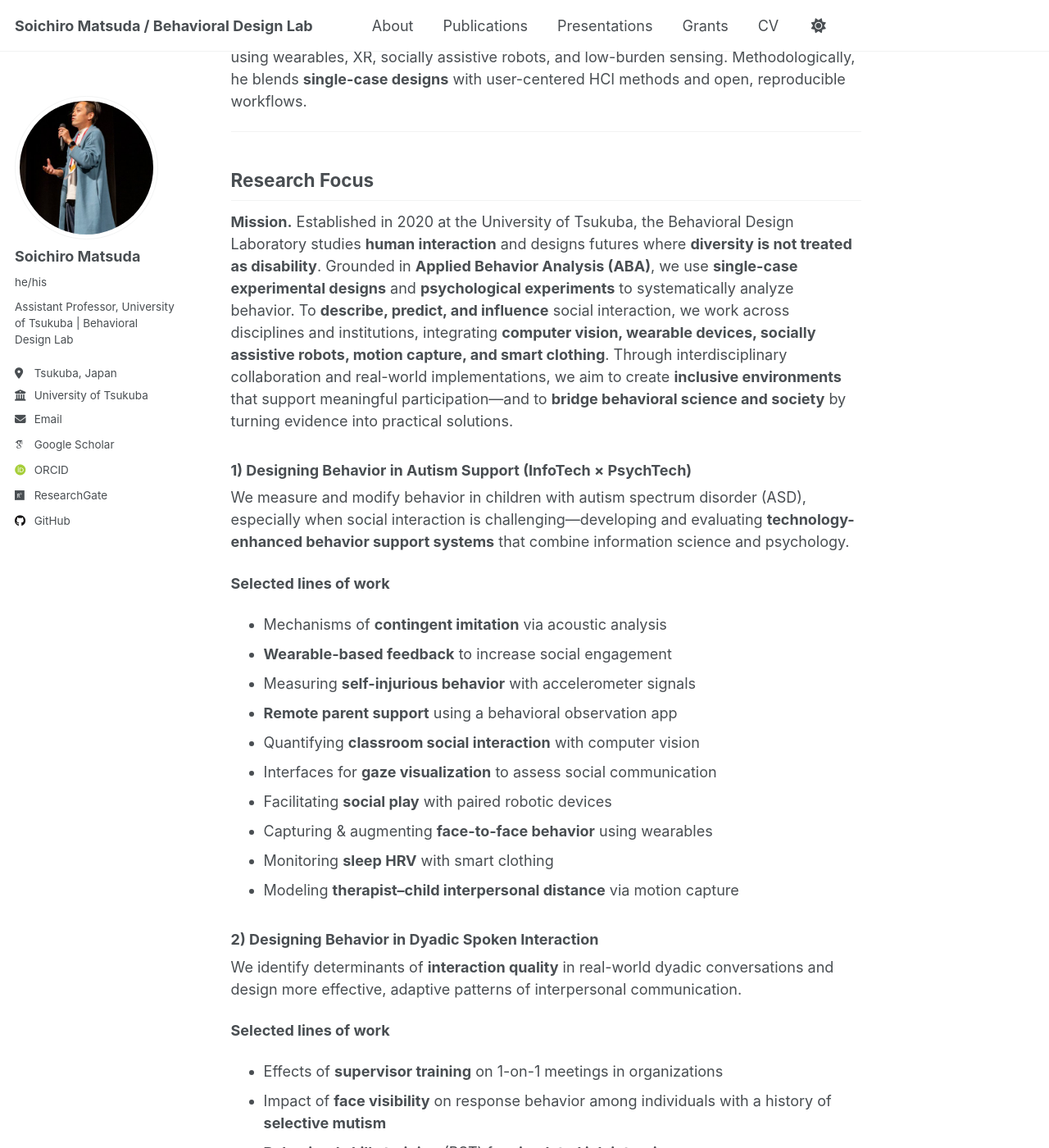
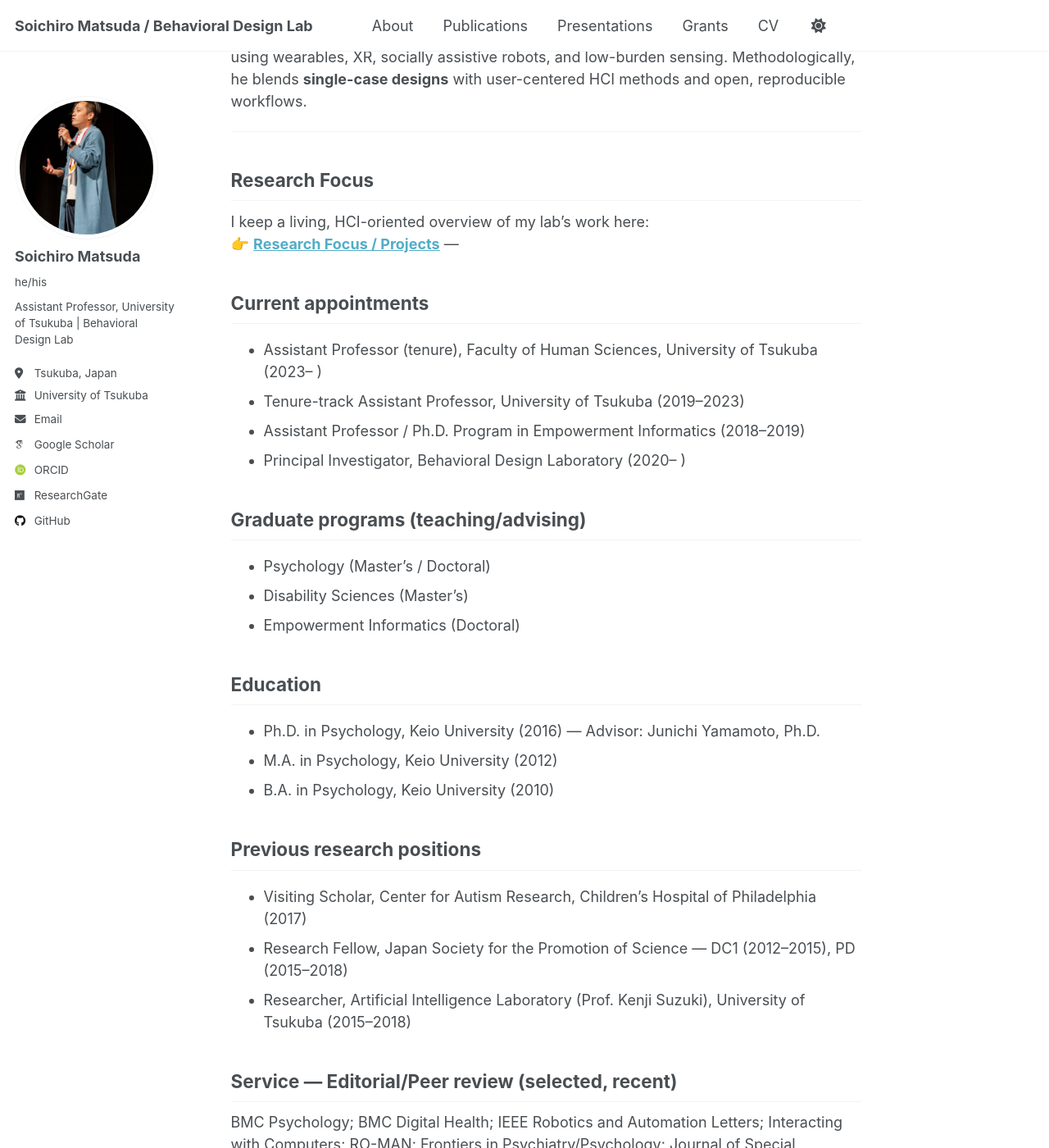
Before and after one commit to BehavioralDesignerMatsuda/BehavioralDesignerMatsuda.github.io, a Jekyll site: the page built from _pages/about.md, in a window 1280 px wide and 1400 px high, scrolled down 714 px. Shown: the whole window at 82% size. Built offline with Jekyll 4.4.1, drawn with Linux system fonts in a browser that asks for light colours; some web fonts are replaced; a script that is not in the unit is left out; some of the changed text lies outside the part shown.

Commit message:
Update about.md

```diff
--- a/_pages/about.md
+++ b/_pages/about.md
@@ -29,48 +29,8 @@ Soichiro Matsuda is an Assistant Professor at the University of Tsukuba and PI o
 ---
 
 ## Research Focus
-
-**Mission.** Established in 2020 at the University of Tsukuba, the Behavioral Design Laboratory studies **human interaction** and designs futures where **diversity is not treated as disability**. Grounded in **Applied Behavior Analysis (ABA)**, we use **single-case experimental designs** and **psychological experiments** to systematically analyze behavior. To **describe, predict, and influence** social interaction, we work across disciplines and institutions, integrating **computer vision, wearable devices, socially assistive robots, motion capture, and smart clothing**. Through interdisciplinary collaboration and real-world implementations, we aim to create **inclusive environments** that support meaningful participation—and to **bridge behavioral science and society** by turning evidence into practical solutions.
-
-### 1) Designing Behavior in Autism Support (InfoTech × PsychTech)
-We measure and modify behavior in children with autism spectrum disorder (ASD), especially when social interaction is challenging—developing and evaluating **technology-enhanced behavior support systems** that combine information science and psychology.
-
-**Selected lines of work**
-- Mechanisms of **contingent imitation** via acoustic analysis
-- **Wearable-based feedback** to increase social engagement
-- Measuring **self-injurious behavior** with accelerometer signals
-- **Remote parent support** using a behavioral observation app
-- Quantifying **classroom social interaction** with computer vision
-- Interfaces for **gaze visualization** to assess social communication
-- Facilitating **social play** with paired robotic devices
-- Capturing & augmenting **face-to-face behavior** using wearables
-- Monitoring **sleep HRV** with smart clothing
-- Modeling **therapist–child interpersonal distance** via motion capture
-
-### 2) Designing Behavior in Dyadic Spoken Interaction
-We identify determinants of **interaction quality** in real-world dyadic conversations and design more effective, adaptive patterns of interpersonal communication.
-
-**Selected lines of work**
-- Effects of **supervisor training** on 1-on-1 meetings in organizations
-- Impact of **face visibility** on response behavior among individuals with a history of **selective mutism**
-- **Behavioral skills training** (BST) for **simulated job interviews**
-- BST targeting **how people receive feedback**
-- Effects of **face visibility in video calls** on task engagement
-- Discriminative function of others’ **approach/avoidance** as a consequence of **visual fixation**
-
-### 3) Designing Verbal Behavior: Integrating Theory, Learning, and Everyday Use
-Building on **Skinner’s Verbal Behavior**, we study how language acquires and generalizes **new stimulus functions**, from efficient learning procedures to long-term, everyday language use.
-
-**Selected lines of work**
-- Comparing learning conditions for **untrained stimulus relations** in foreign-vocabulary acquisition
-- Effects of **rehearsal** and **articulatory suppression** on language learning
-- **Experience Sampling Method (ESM)** predictors of daily well-being
-- **Equivalence-based instruction (EBI)** for learning statistical hypothesis testing
-- Exploring **gender stereotypes** with the **Implicit Relational Assessment Procedure (IRAP)**
-- Developing the Japanese version of the **Evasive Attitudes of Sexual Orientation Scale**
-
-**At a glance:** ABA · single-case designs · psychological experiments · computer vision · wearables & smart clothing · socially assistive robots · motion capture · remote/parent-mediated support · inclusive design · in-the-wild studies
-
+I keep a living, HCI-oriented overview of my lab’s work here:
+👉 **[Research Focus / Projects]({{ "/research/" | relative_url }})**
 ---
 
 ## Current appointments
```
